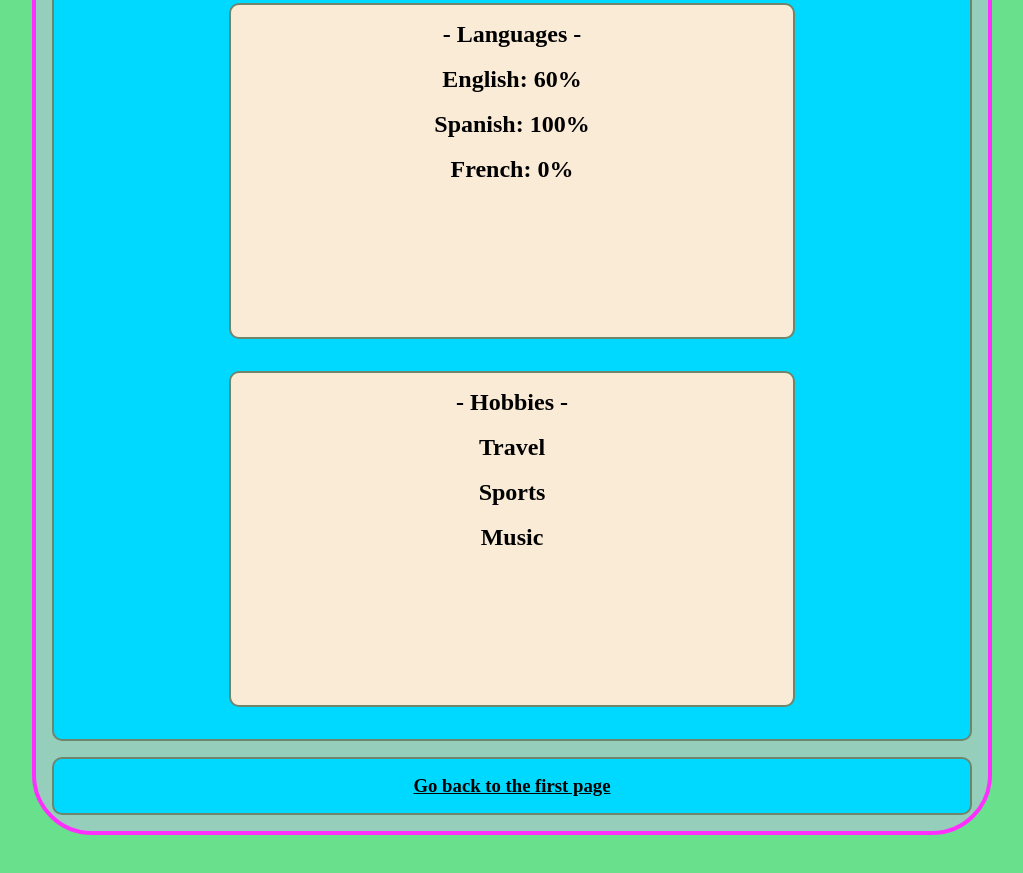
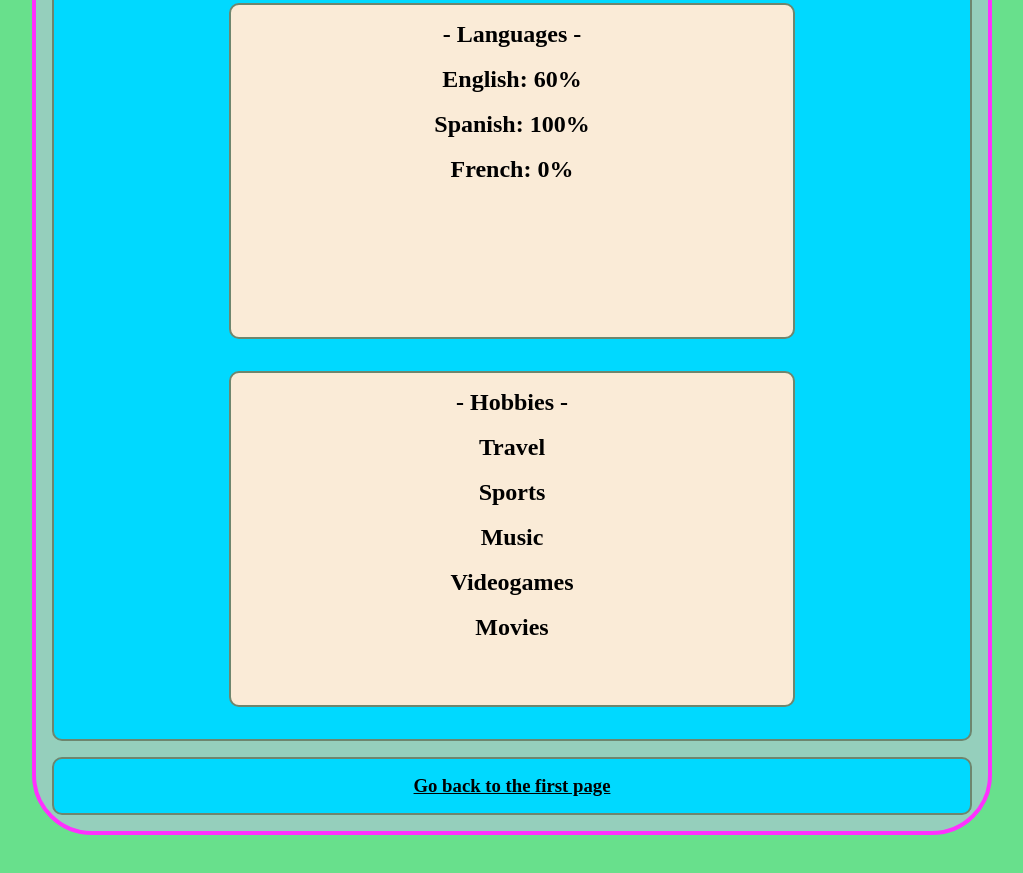
Before and after one commit to naitsabespliego/4IV7_PSW_Jim-nez_Pliego_Sebasti-n, a plain HTML site: page Curriculo/Curriculo.html in a window 1280 px wide. Shown: the part 1249-2122 px from the top of the page, without its empty margins (128-1151 px from the left). Drawn offline with Linux system fonts and the light colour scheme.

Commit message:
Pagina Final del Curriculum

```diff
--- a/Curriculo/Curriculo.html
+++ b/Curriculo/Curriculo.html
@@ -72,6 +72,10 @@
                 <p><h2>Sports</h2></p>
                 <br>
                 <p><h2>Music</h2></p>
+                <br>
+                <p><h2>Videogames</h2></p>
+                <br>
+                <p><h2>Movies</h2></p>
             </aside>
         </section>
         <footer>
```
